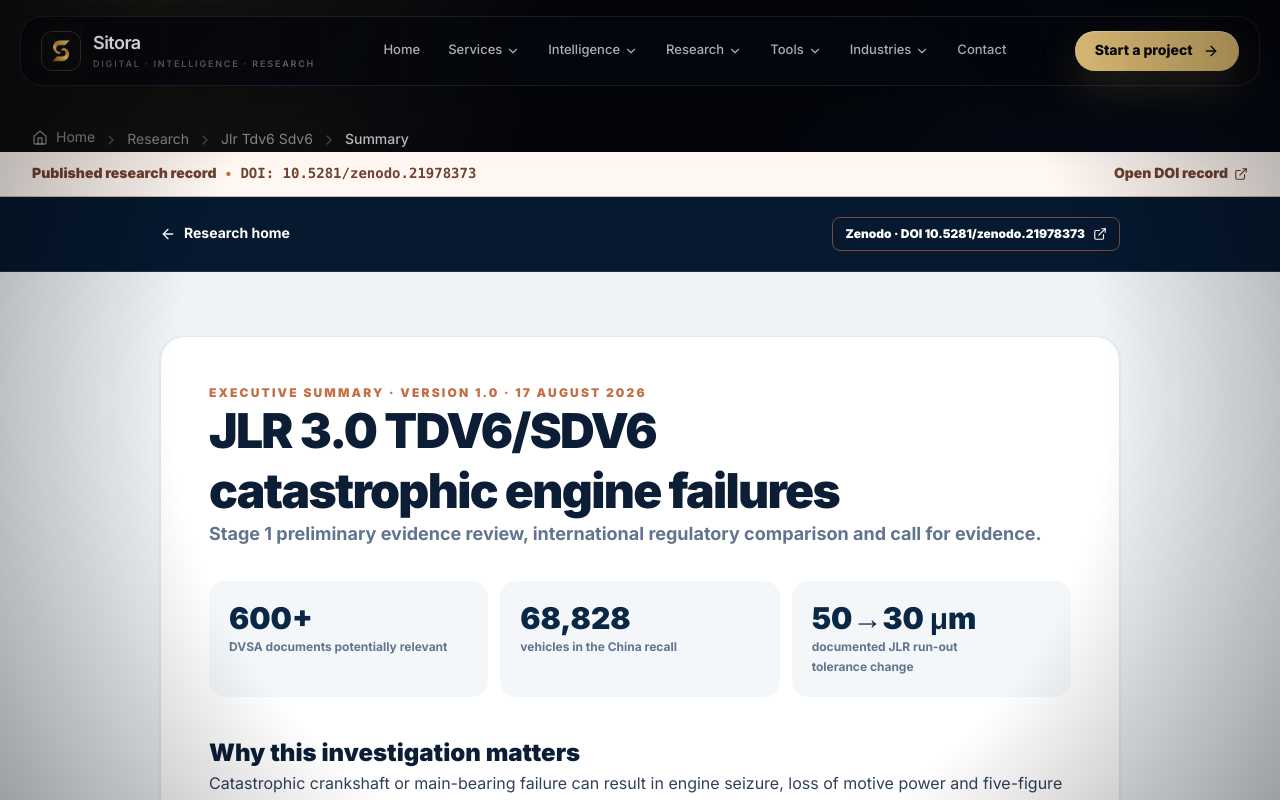
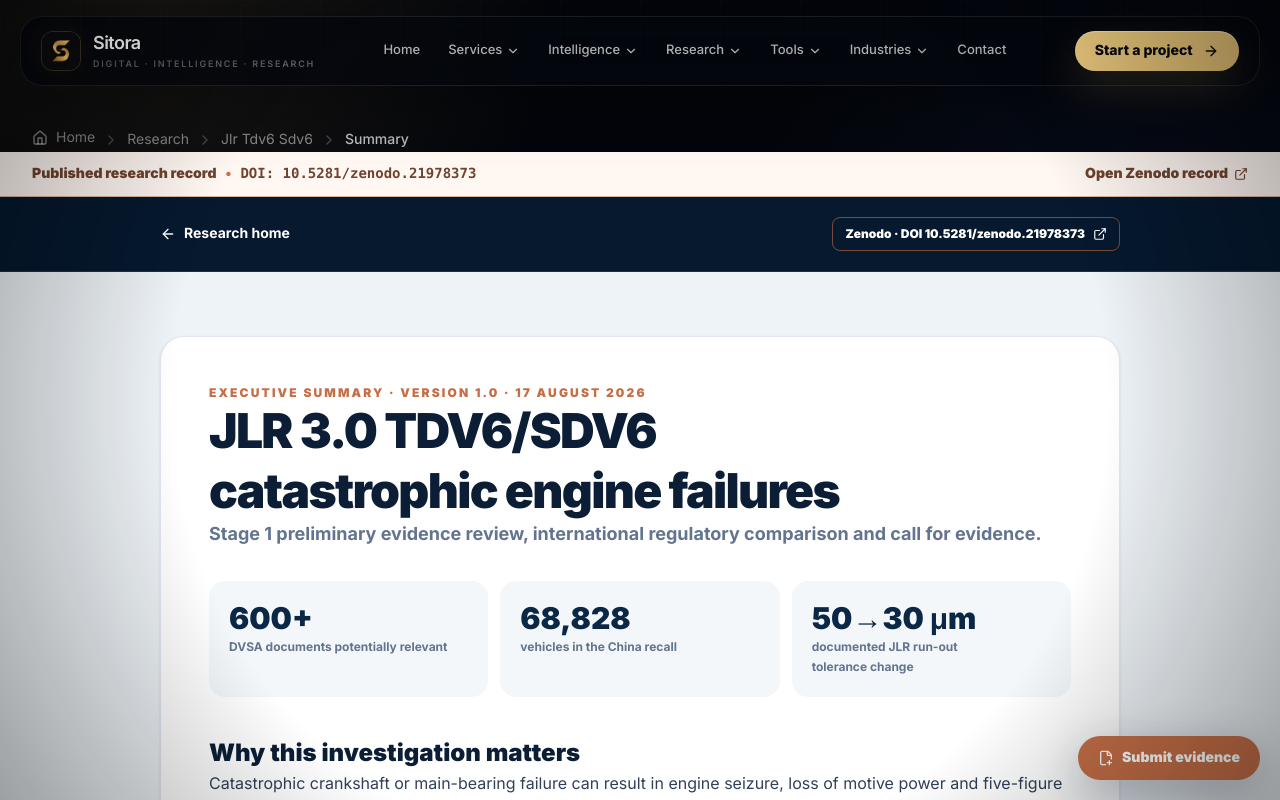
Before and after one commit to Nylon1/SitoraBrandingagency, a Next.js app: page /research/jlr-tdv6-sdv6/summary in a window 1280 px wide. Shown: the top 800 px of the page. Built offline with nearby package versions, Linux system fonts and the light colour scheme; a web font is replaced by a local one.

Commit message:
Expose evidence submission across JLR research pages

```diff
--- a/app/research/jlr-tdv6-sdv6/layout.tsx
+++ b/app/research/jlr-tdv6-sdv6/layout.tsx
@@ -1,5 +1,6 @@
 import type { ReactNode } from "react";
 import { ExternalLink } from "lucide-react";
+import ResearchSubmitCta from "./ResearchSubmitCta";
 
 const DOI = "10.5281/zenodo.21978373";
 
@@ -14,16 +15,17 @@ export default function JlrResearchLayout({ children }: { children: ReactNode })
             <span className="font-mono font-bold">DOI: {DOI}</span>
           </div>
           <a
-            href={`https://doi.org/${DOI}`}
+            href={`https://zenodo.org/records/21978373`}
             target="_blank"
             rel="noreferrer"
             className="inline-flex items-center gap-1.5 font-black text-[#9b4f2e] hover:text-[#71351f]"
           >
-            Open DOI record <ExternalLink className="h-3.5 w-3.5" />
+            Open Zenodo record <ExternalLink className="h-3.5 w-3.5" />
           </a>
         </div>
       </div>
       {children}
+      <ResearchSubmitCta />
     </>
   );
 }
```
